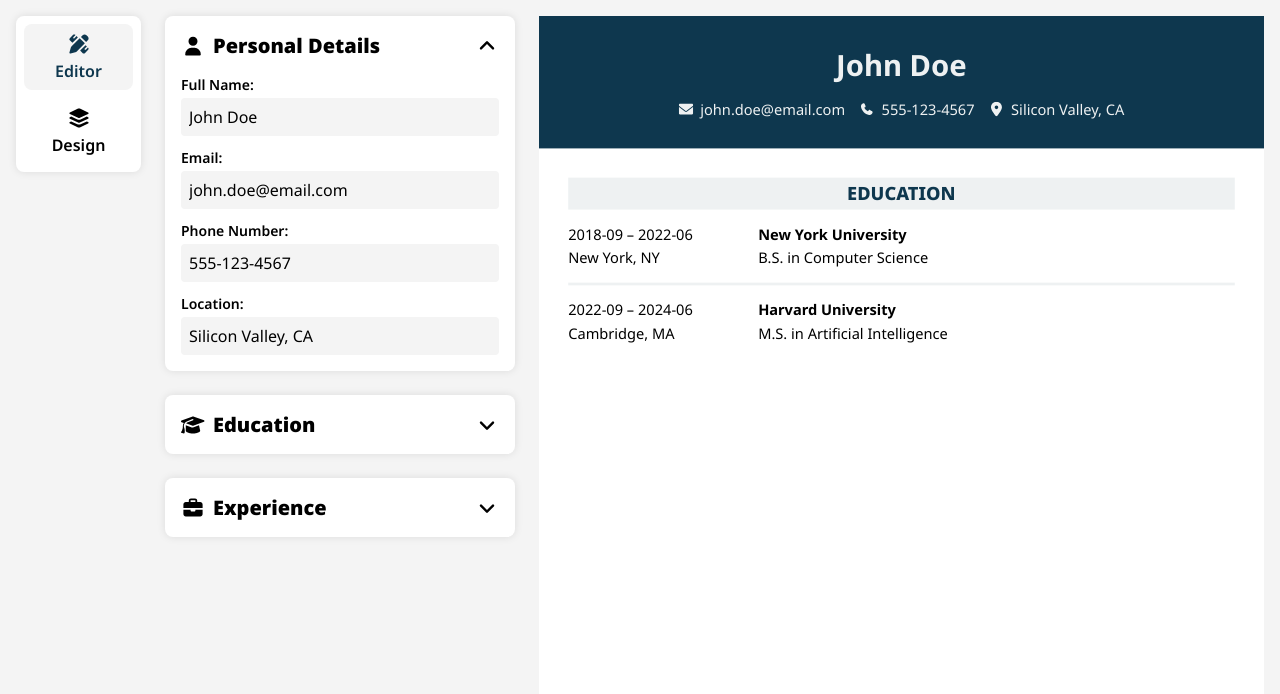
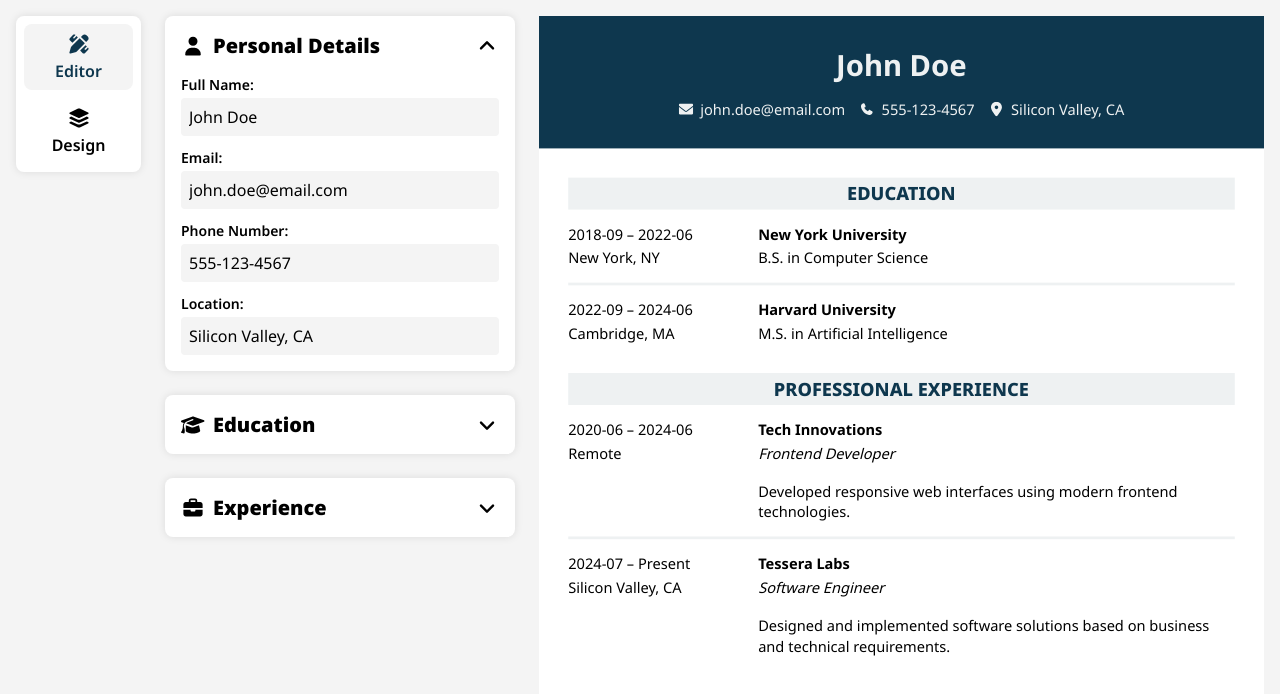
Before and after one commit to karolistech/resume-builder, a React (Vite) app: page / in a window 1280 px wide. Shown: the top 694 px of the page. Built offline with nearby package versions, Linux system fonts and the light colour scheme.

Commit message:
feat: add experience details live preview

```diff
--- a/src/components/Resume/Resume.css
+++ b/src/components/Resume/Resume.css
@@ -43,6 +43,9 @@
 
 .resume__body {
   padding: 2rem;
+  display: flex;
+  flex-direction: column;
+  gap: 2rem;
 }
 
 .resume__section {
@@ -87,3 +90,16 @@
 .resume__school {
   font-weight: 700;
 }
+
+.resume__company {
+  font-weight: 700;
+}
+
+.resume__position {
+  margin-bottom: 1rem;
+  font-style: italic;
+}
+
+.resume__description {
+  white-space: pre-wrap;
+}
--- a/src/components/Resume/Resume.tsx
+++ b/src/components/Resume/Resume.tsx
@@ -98,6 +98,27 @@
               ))}
             </div>
           )}
+
+          {experience.some(entry => entry.visible) && (
+            <div className="resume__section">
+              <h2 className="resume__section-title">Professional Experience</h2>
+
+              {experience.filter(entry => entry.visible).map(entry => (
+                <div key={entry.id} className="resume__entry">
+                  <div className="resume__entry-aside">
+                    <span>{entry.startDate} – {entry.endDate}</span>
+                    <span>{entry.location}</span>
+                  </div>
+
+                  <div className="resume__entry-body">
+                    <span className="resume__company">{entry.company}</span>
+                    <span className="resume__position">{entry.position}</span>
+                    <p className="resume__description">{entry.description}</p>
+                  </div>
+                </div>
+              ))}
+            </div>
+          )}
         </div>
       </div>
     </div>
```
